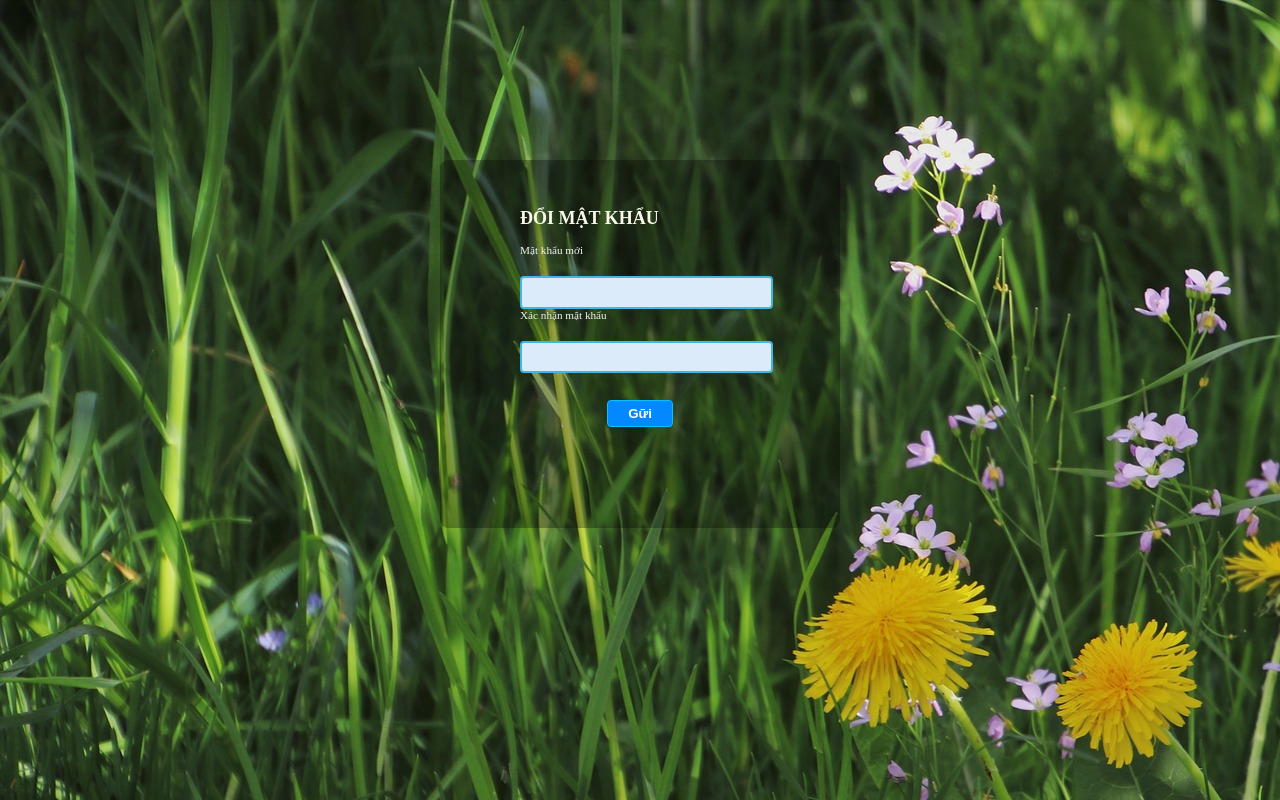
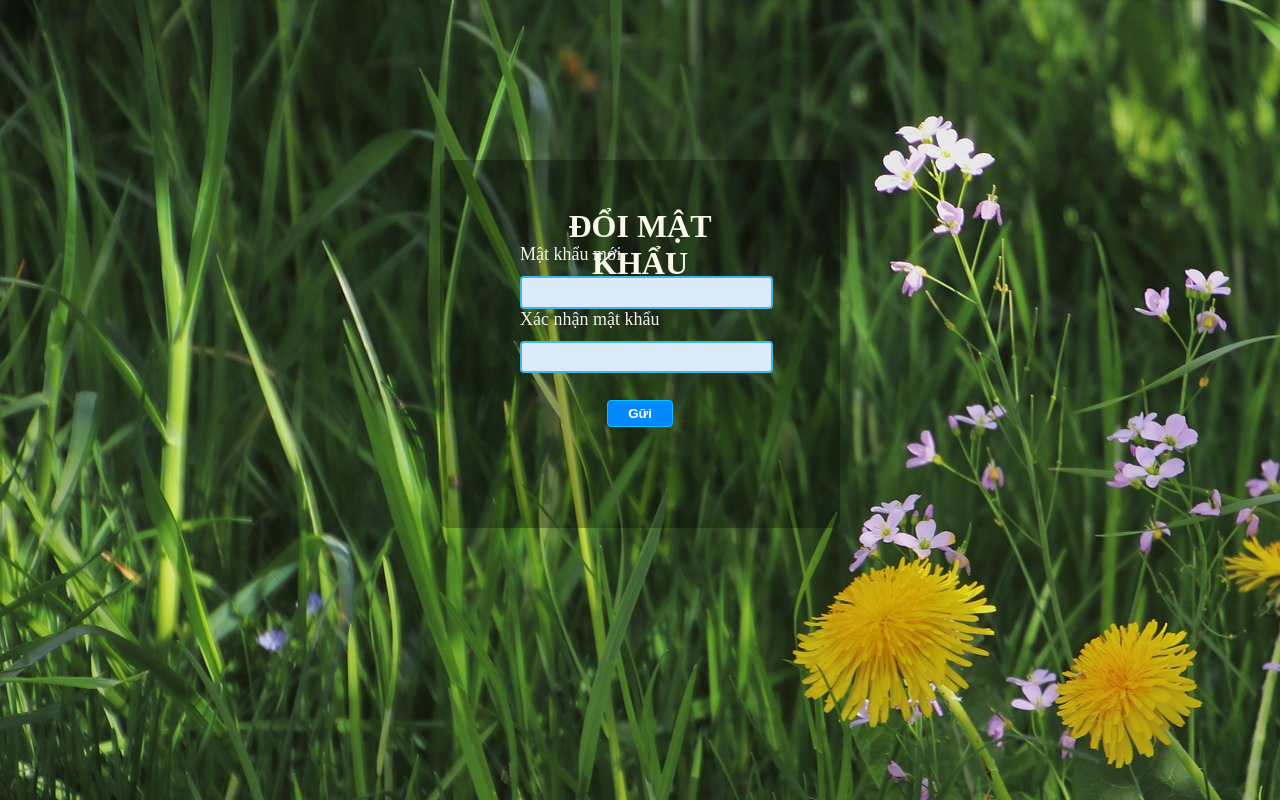
Before and after one commit to noriki1971997/fixcar_admin, a Vue app: page /forgot-password in a window 1280 px wide. Built offline with nearby package versions, Linux system fonts and the light colour scheme; what vue-mq, vuejs-dialog would draw is missing.

Commit message:
- font size

```diff
--- a/src/components/ForgotPassword.vue
+++ b/src/components/ForgotPassword.vue
@@ -69,6 +69,7 @@
 }
 .lb-form-group
 {
+  font-size: 18px;
   color:#f1f1f1 ;
   padding-bottom: 1em;
   font-weight: 500;
@@ -76,7 +77,7 @@
 .lb-title-form-group
 {
   text-align: center;
-  font-size: 18px;
+  font-size: 32px;
   font-weight: 700;
   color:#f9f8eb;
 }
```
